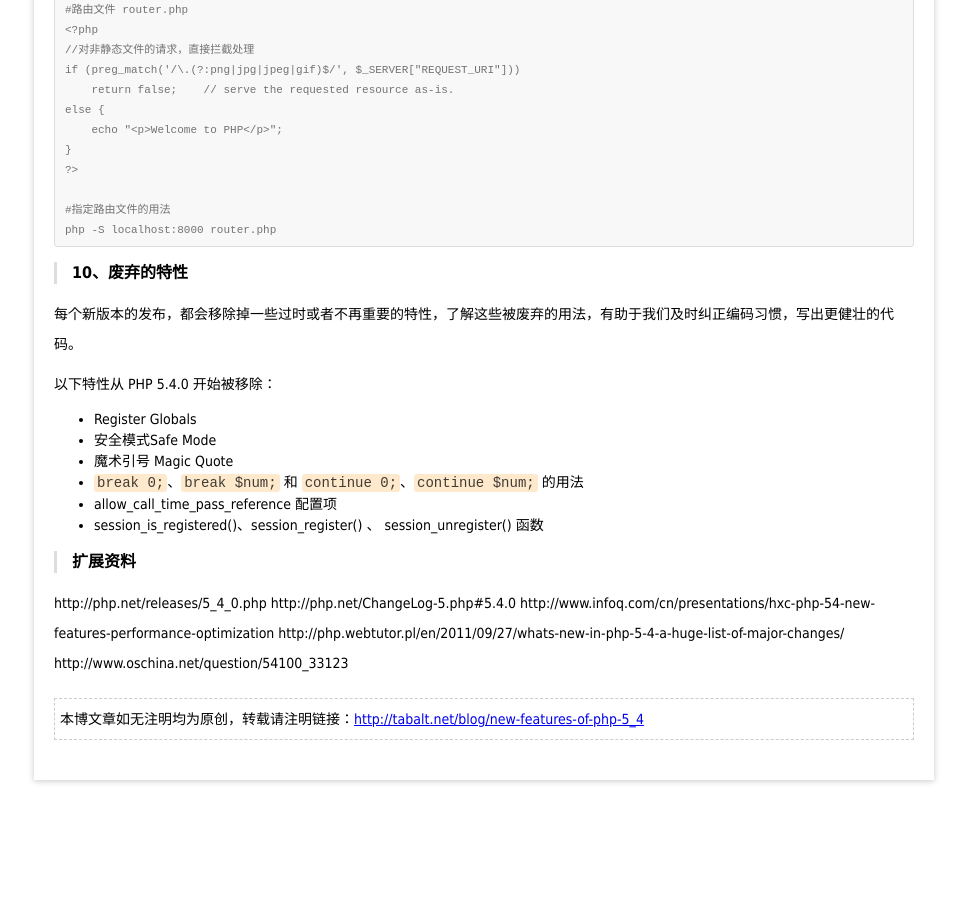
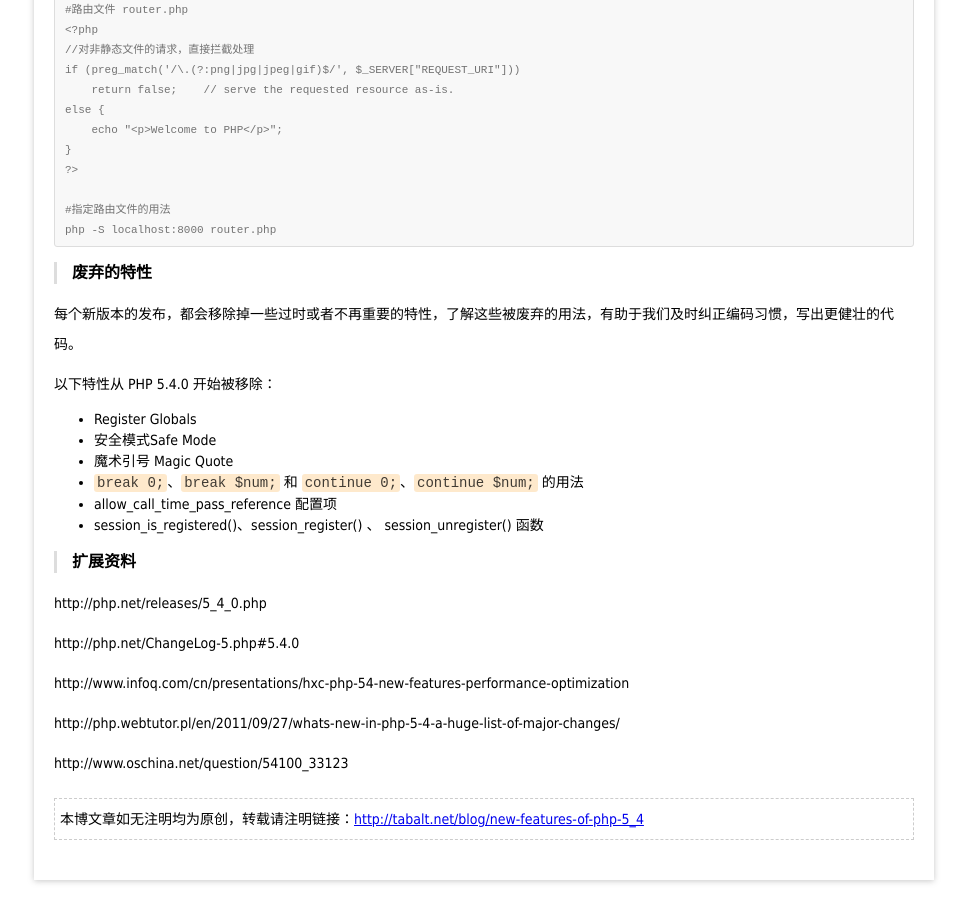
Before and after one commit to tabalt/tabalt.github.io, a Jekyll site: the page built from _posts/2014-08-21-new-features-of-php-5_4.md, in a window 1280 px wide and 900 px high, scrolled down 3707 px. Shown: the whole window, without its empty margins (156-1123 px from the left). Built offline with Jekyll 4.4.1, drawn with Linux system fonts in a browser that asks for light colours; Markdown is read by kramdown in place of the engine named in the settings; comment, search, counter and statistics services are not loaded; before the commit the page ends 4507 px from its top, so only the background shows below that; part of the change alters nothing that is shown; some of the changed text lies outside the part shown.

Commit message:
Update 2014-08-21-new-features-of-php-5_4.md

```diff
--- a/_posts/2014-08-21-new-features-of-php-5_4.md
+++ b/_posts/2014-08-21-new-features-of-php-5_4.md
@@ -11,11 +11,11 @@ categories: 博文
 PHP 5.4正式版发布于2012年3月，时至今日，已经越来越多的项目线上环境采用了这一版本。而在2014年8月14日，PHP官网发布了5.3的最后一个版本PHP 5.3.29，做为开发者必须得尽快拥抱PHP 5.4了。相比之前的版本，PHP 5.4带来了不少的新特性，本文尝试对这些新特性进行整理和实验。
 
 
-### 1、Traits
+### Traits
 
 Traits是PHP 5.4 新增的最大的语法特性，提供类似Go语言的组合功能，横向扩展PHP类。有关Traits的详细介绍请参考：[PHP中的Traits详解](http://tabalt.net/blog/php-traits/)
 
-### 2、定义数组的短语法
+### 定义数组的短语法
 
 在PHP5.4之前要定义一个数组，我们需要编写如下代码：
 
@@ -40,7 +40,7 @@ PHP 5.4中我们可以这样定义数组：
     )
 
 
-### 3、函数中返回的数组，可以通过function_name()[key]的方式访问:
+### 函数中返回的数组，可以通过function_name()[key]的方式访问:
 
     <?php
         function getPetList() {
@@ -56,7 +56,7 @@ PHP 5.4中我们可以这样定义数组：
 
     dog
 
-### 4、闭包（匿名函数） 支持 $this
+### 闭包（匿名函数） 支持 $this
 
 在这之前，类内部定义的匿名函数是不能使用我们常用的$this关键字的，现在，下面的代码也能正确运行了：
 
@@ -82,7 +82,7 @@ PHP 5.4中我们可以这样定义数组：
     Fatal error: Using $this when not in object context in ~/anonymous_this.php on line 6
 
 
-### 5、不论short_open_tag是否开启，短标签<?=总是可用
+### 不论short_open_tag是否开启，短标签<?=总是可用
 
 在模板中输出内容时，可以不用关注short_open_tag，直接使用下面的代码输出内容了：
 
@@ -92,7 +92,7 @@ PHP 5.4中我们可以这样定义数组：
 
     <? echo "hello"; ?>
 
-### 6、在实例化对象时可直接访问类成员
+### 在实例化对象时可直接访问类成员
 
     <?php
         class Hello {
@@ -105,7 +105,7 @@ PHP 5.4中我们可以这样定义数组：
         (new Hello())->say();
 
 
-### 7、可调用的类型提示 callable typehint
+### 可调用的类型提示 callable typehint
 
 这个特性是定义函数的形参时，在前面加上一个 callable的关键字，代表函数调用时，传递的实参必须是可以被调用函数名或者是类及其方法的数组。
 
@@ -140,7 +140,7 @@ PHP 5.4中我们可以这样定义数组：
 没错，当声明为callable的参数被传入不存在的函数或者类方法时，php就会报致命错误了。
 
 
-### 8、直接书写二进制数
+### 直接书写二进制数
 
 没有这个特性之前，只能通过bindec函数将二进制字符串转换成十进制：
 
@@ -154,7 +154,7 @@ PHP 5.4中我们可以这样定义数组：
     13
     13
 
-### 9、命令行下的内置web服务器
+### 命令行下的内置web服务器
 
 进入到你的开发目录，执行`php -S localhost:8000`，会将当前目录作为web根目录启动http服务：
 
@@ -202,7 +202,7 @@ PHP 5.4中我们可以这样定义数组：
     php -S localhost:8000 router.php
 
 
-### 10、废弃的特性
+### 废弃的特性
 
 每个新版本的发布，都会移除掉一些过时或者不再重要的特性，了解这些被废弃的用法，有助于我们及时纠正编码习惯，写出更健壮的代码。
 
@@ -219,7 +219,11 @@ PHP 5.4中我们可以这样定义数组：
 ### 扩展资料
 
 http://php.net/releases/5_4_0.php
+
 http://php.net/ChangeLog-5.php#5.4.0
+
 http://www.infoq.com/cn/presentations/hxc-php-54-new-features-performance-optimization
+
 http://php.webtutor.pl/en/2011/09/27/whats-new-in-php-5-4-a-huge-list-of-major-changes/
+
 http://www.oschina.net/question/54100_33123
```
